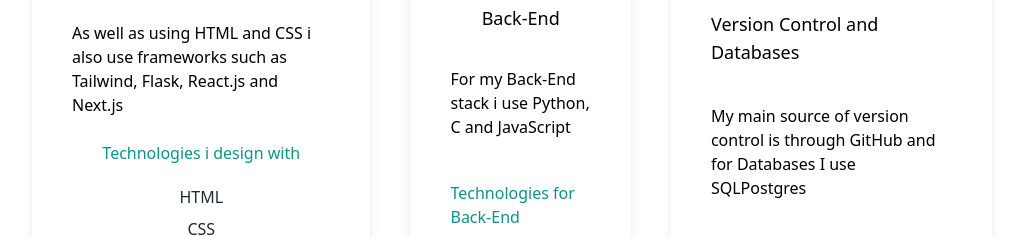
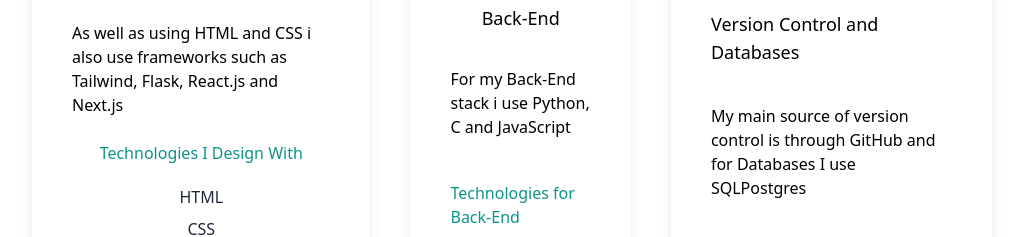
Before and after one commit to adetuadetu/Portfolio-React-Next.js-Tailwind, a Next.js app: page / in a window 1280 px wide. Shown: the part 1343-1580 px from the top of the page, without its empty margins (128-1151 px from the left). Built offline with nearby package versions, Linux system fonts and the light colour scheme.

Commit message:
technologie update

```diff
--- a/pages/index.js
+++ b/pages/index.js
@@ -78,7 +78,7 @@ export default function Home() {
                   As well as using HTML and CSS i also use frameworks such
                    as Tailwind, Flask, React.js and Next.js
                 </p>
-                <h4 className='py-4 text-teal-600'>Technologies i design with </h4>
+                <h4 className='py-4 text-teal-600'>Technologies I Design With </h4>
                 <p className='text-gray-800 py-1'>HTML</p>
                 <p className='text-gray-800 py-1'>CSS</p>
                 <p className='text-gray-800 py-1'>Figma</p>
```
